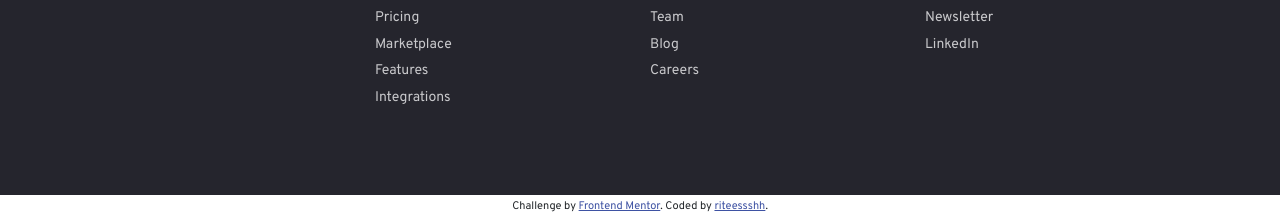
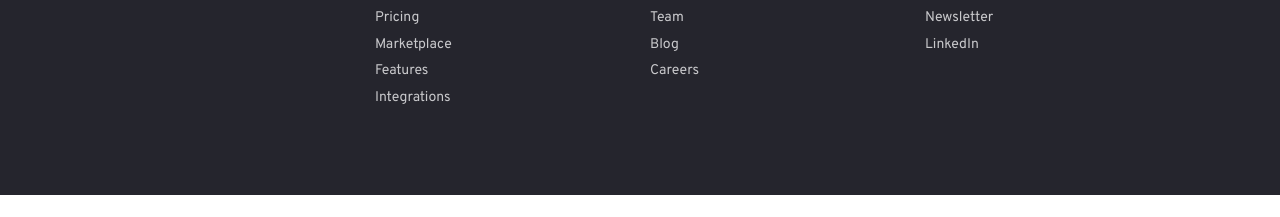
Before and after one commit to riteessshh/blogr-landing-page-main, a plain HTML site: page index.html in a window 1280 px wide. Shown: the part 3208-3425 px from the top of the page. After the commit the page ends 3403 px from the top, so only its background shows below. Drawn offline with nearby package versions, Linux system fonts and the light colour scheme.

Commit message:
Update index.html
last div commented.

```diff
--- a/index.html
+++ b/index.html
@@ -179,11 +179,11 @@
 
   </div>
 
-  <div class="attribution">
+<!--   <div class="attribution">
     Challenge by <a href="https://www.frontendmentor.io?ref=challenge" target="_blank">Frontend Mentor</a>.
     Coded by <a href="https://www.frontendmentor.io/profile/riteessshh">riteessshh</a>.
   </div>
-
+ -->
 
   <!-- bootstrap javascript -->
   <script src="https://cdn.jsdelivr.net/npm/bootstrap@5.0.0-beta3/dist/js/bootstrap.bundle.min.js" integrity="sha384-JEW9xMcG8R+pH31jmWH6WWP0WintQrMb4s7ZOdauHnUtxwoG2vI5DkLtS3qm9Ekf" crossorigin="anonymous"></script>
```
